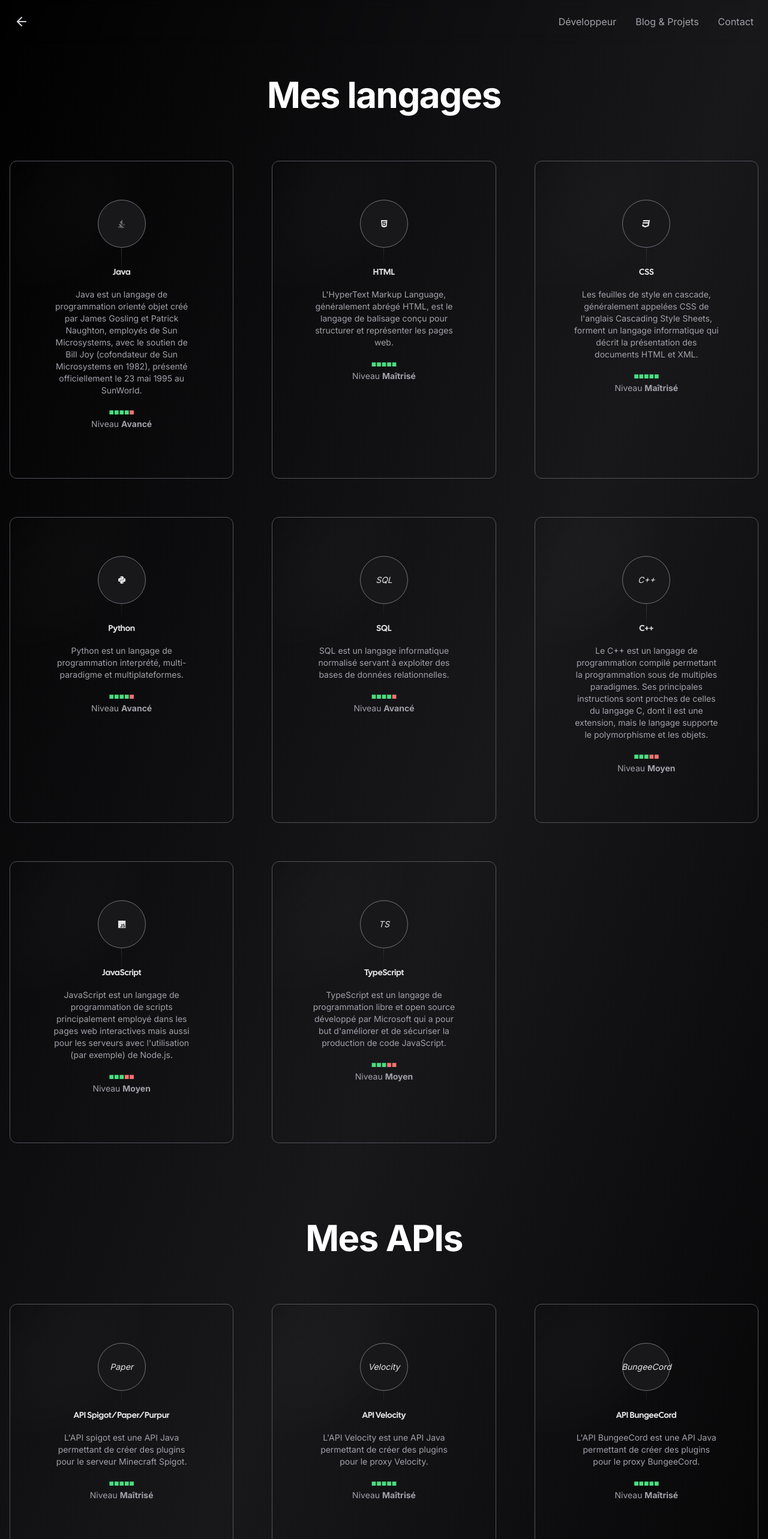
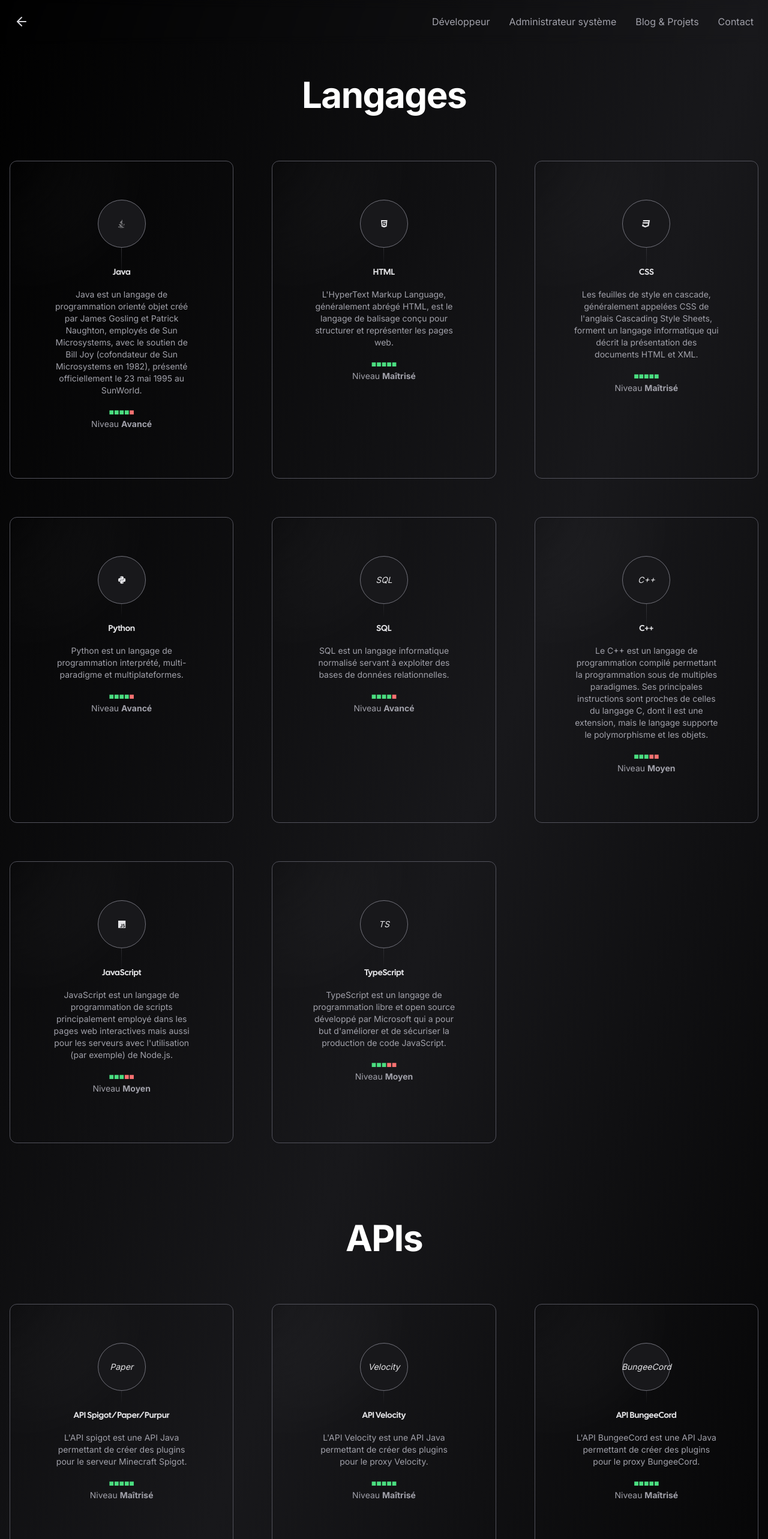
Before and after one commit to Farmeurimmo/old-portfolio, a Next.js app: page /dev in a window 1280 px wide. Shown: the top 2566 px of the page at 60% size. Built offline with nearby package versions, Linux system fonts and the light colour scheme; no server answers; what tailwindcss-debug-screens would draw is missing.

Commit message:
Ajout page /as

```diff
--- /dev/null
+++ b/app/as/page.tsx
@@ -0,0 +1,50 @@
+"use client";
+import {Navigation} from "../components/nav";
+import {Card} from "../components/card";
+
+const competences = [
+    {
+        name: "Configurer un nom de domaine",
+    },
+    {
+        name: "Installer linux sur des serveurs (avec ou sans raid)",
+    },
+    {
+        name: "Installer docker, docker-compose, portainer, pterodactyl, etc...",
+    },
+    {
+        name: "Installer et configurer un serveur web (apache, nginx, etc...)",
+    },
+    {
+        name: "Installer et configurer un serveur de base de données (mysql, mariadb, etc...)",
+    },
+    {
+        name: "Mettre en place des services : apis, serveur de jeu, etc...",
+    },
+    {
+        name: "Mettre en place des tunnels cloudflare pour sécuriser/restraindre l'accès à un service",
+    },
+]
+
+export default function As() {
+    return (
+        <div className="bg-gradient-to-tl from-zinc-900/0 via-zinc-900 to-zinc-900/0">
+            <Navigation/>
+            <div className="container flex flex-col items-center justify-center min-h-screen px-4 mx-auto">
+                <div className="flex flex-col items-center justify-center w-full mx-auto text-center mt-32">
+                    <h1 className="text-4xl font-bold tracking-tight text-white sm:text-5xl md:text-6xl">Compétences</h1>
+                </div>
+                <div className="grid w-full grid-cols-1 gap-8 mx-auto mt-32 sm:mt-20 sm:grid-cols-3 lg:gap-16">
+                    {competences.map((competence, index) => (
+                        <Card>
+                            <div className="flex flex-col items-center justify-center w-full h-full p-8">
+                                <h3 className="text-2xl text-white">{competence.name}</h3>
+                            </div>
+                        </Card>
+                    ))}
+                </div>
+                <div className="mt-32"/>
+            </div>
+        </div>
+    )
+}
--- a/app/components/nav.tsx
+++ b/app/components/nav.tsx
@@ -34,6 +34,11 @@ export const Navigation: React.FC = () => {
                             Développeur
                         </Link>
                         <Link
+                            href={"/as"}
+                            className="duration-200 text-zinc-400 hover:text-zinc-100">
+                            Administrateur système
+                        </Link>
+                        <Link
                             href="/projets"
                             className="duration-200 text-zinc-400 hover:text-zinc-100"
                         >
--- a/app/dev/page.tsx
+++ b/app/dev/page.tsx
@@ -149,8 +149,7 @@ export default function Dev() {
             <Navigation/>
             <div className="container flex flex-col items-center justify-center min-h-screen px-4 mx-auto">
                 <div className="flex flex-col items-center justify-center w-full mx-auto text-center mt-32">
-                    <h1 className="text-4xl font-bold tracking-tight text-white sm:text-5xl md:text-6xl">Mes
-                        langages</h1>
+                    <h1 className="text-4xl font-bold tracking-tight text-white sm:text-5xl md:text-6xl">Langages</h1>
                 </div>
                 <div className="grid w-full grid-cols-1 gap-8 mx-auto mt-32 sm:mt-20 sm:grid-cols-3 lg:gap-16">
                     {skills.map((s, index) => (
@@ -199,7 +198,7 @@ export default function Dev() {
                     ))}
                 </div>
                 <div className="flex flex-col items-center justify-center w-full mx-auto text-center mt-32">
-                    <h1 className="text-4xl font-bold tracking-tight text-white sm:text-5xl md:text-6xl">Mes APIs</h1>
+                    <h1 className="text-4xl font-bold tracking-tight text-white sm:text-5xl md:text-6xl">APIs</h1>
                 </div>
                 <div className="grid w-full grid-cols-1 gap-8 mx-auto mt-32 sm:mt-20 sm:grid-cols-3 lg:gap-16">
                     {apis.map((s, index) => (
@@ -244,8 +243,7 @@ export default function Dev() {
                     ))}
                 </div>
                 <div className="flex flex-col items-center justify-center w-full mx-auto text-center mt-32">
-                    <h1 className="text-4xl font-bold tracking-tight text-white sm:text-5xl md:text-6xl">Mes
-                        Frameworks</h1>
+                    <h1 className="text-4xl font-bold tracking-tight text-white sm:text-5xl md:text-6xl">Frameworks</h1>
                 </div>
                 <div className="grid w-full grid-cols-1 gap-8 mx-auto mt-32 sm:mt-20 sm:grid-cols-3 lg:gap-16">
                     {frameworks.map((s, index) => (
--- a/app/page.tsx
+++ b/app/page.tsx
@@ -4,6 +4,7 @@ import Particles from "./components/particles";
 
 const navigation = [
     {name: "Développeur", href: "/dev"},
+    {name: "Administrateur système", href: "/as"},
     {name: "Blog & Projets", href: "/projets"},
     {name: "Contact", href: "/contact"},
 ];
```
